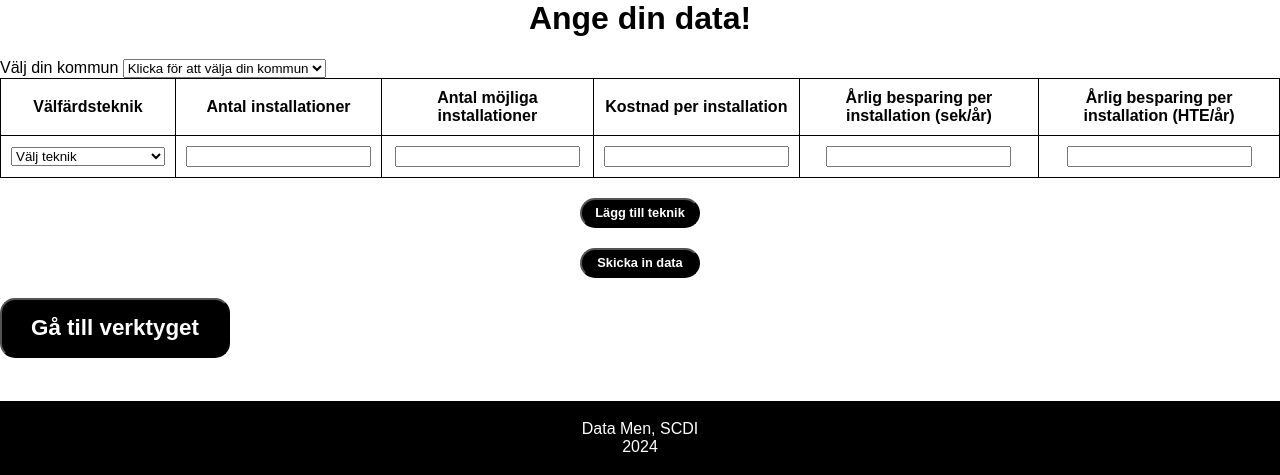
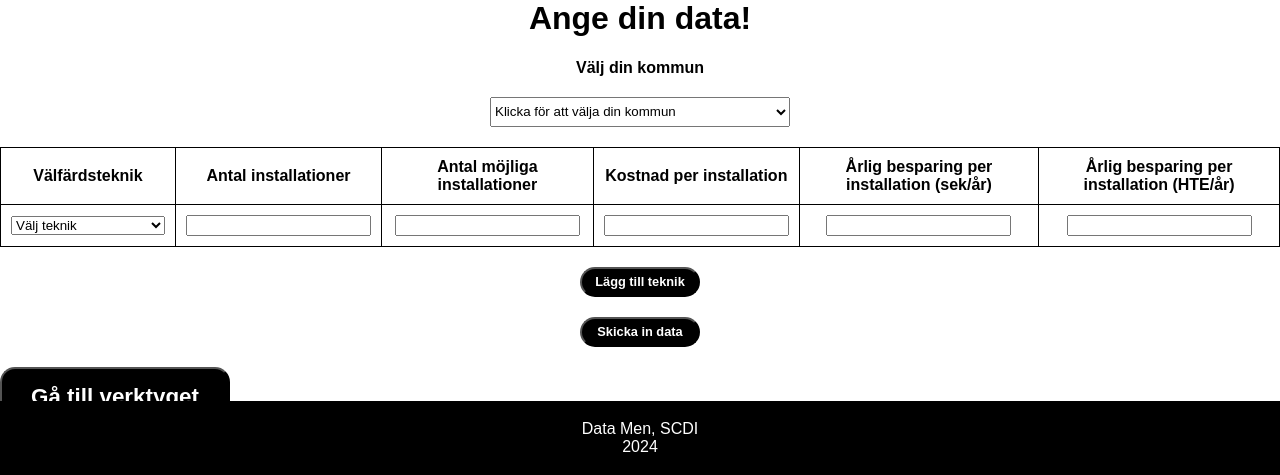
Before and after one commit to Antpapa99/TIG335_Alternativkostnader, a Django app: page /verktyg in a window 1280 px wide. Shown: the part 325-800 px from the top of the page. Run offline with Django 5.2, Linux system fonts and the light colour scheme.

Commit message:
Update style.css

```diff
--- a/alternativkostnaderApp/static/style.css
+++ b/alternativkostnaderApp/static/style.css
@@ -126,3 +126,25 @@ a:link, a:visited {
 #inputfield label {
     margin-bottom: 10x; /* Öka avståndet mellan etiketterna */
 }
+
+#kommunchoice {
+    display: flex;
+    flex-direction: column;
+    align-items: center;
+    margin-bottom: 20px; /* Lägg till luft under artikeln */
+}
+
+#kommunid {
+    width: 300px;
+    height: 30px;
+    margin-top: 10px; /* Lägg till luft över select-elementet */
+}
+
+#kommunid option {
+    color: #333; /* Ange färg på option-elementen */
+}
+
+#kommunchoice label {
+    font-weight: bold;
+    margin-bottom: 10px; /* Lägg till luft under label-elementet */
+}
```
